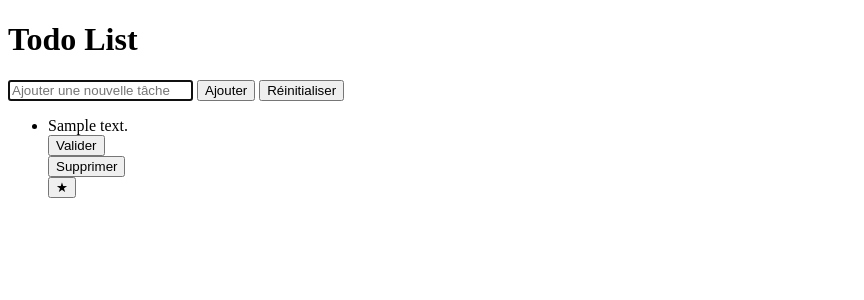
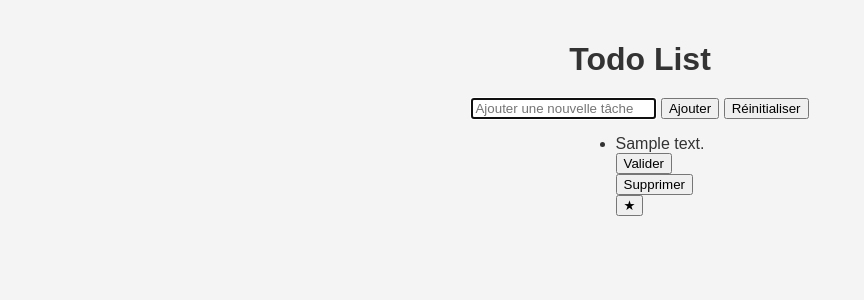
Before and after one commit to 0wme/HTMX_Project, a Flask app: template templates/todo_list.html in a window 1280 px wide. Shown: the top 300 px of the page, without its empty margins (0-864 px from the left). Run offline with Flask 3, Linux system fonts and the light colour scheme; the template is opened without the code that fills it: most values are stand-ins (such as "Sample title", 1, 10 or a date in 2020).

Commit message:
Ajout du CSS sur le titre pour le centrer et le background

```diff
--- a/templates/todo_list.html
+++ b/templates/todo_list.html
@@ -3,6 +3,25 @@
 <head>
     <meta charset="UTF-8">
     <title>Todo List</title>
+    <style>
+        body {
+            font-family: 'Arial', sans-serif;
+            background-color: #f4f4f4;
+            margin: 0;
+            padding: 20px;
+            color: #333;
+            display: flex;
+            flex-direction: column;
+            align-items: center;
+        }
+
+        h1 {
+            color: #333;
+            text-align: center;
+            margin-bottom: 20px;
+        }
+
+    </style>
 </head>
 <body>
     <h1>Todo List</h1>
```
